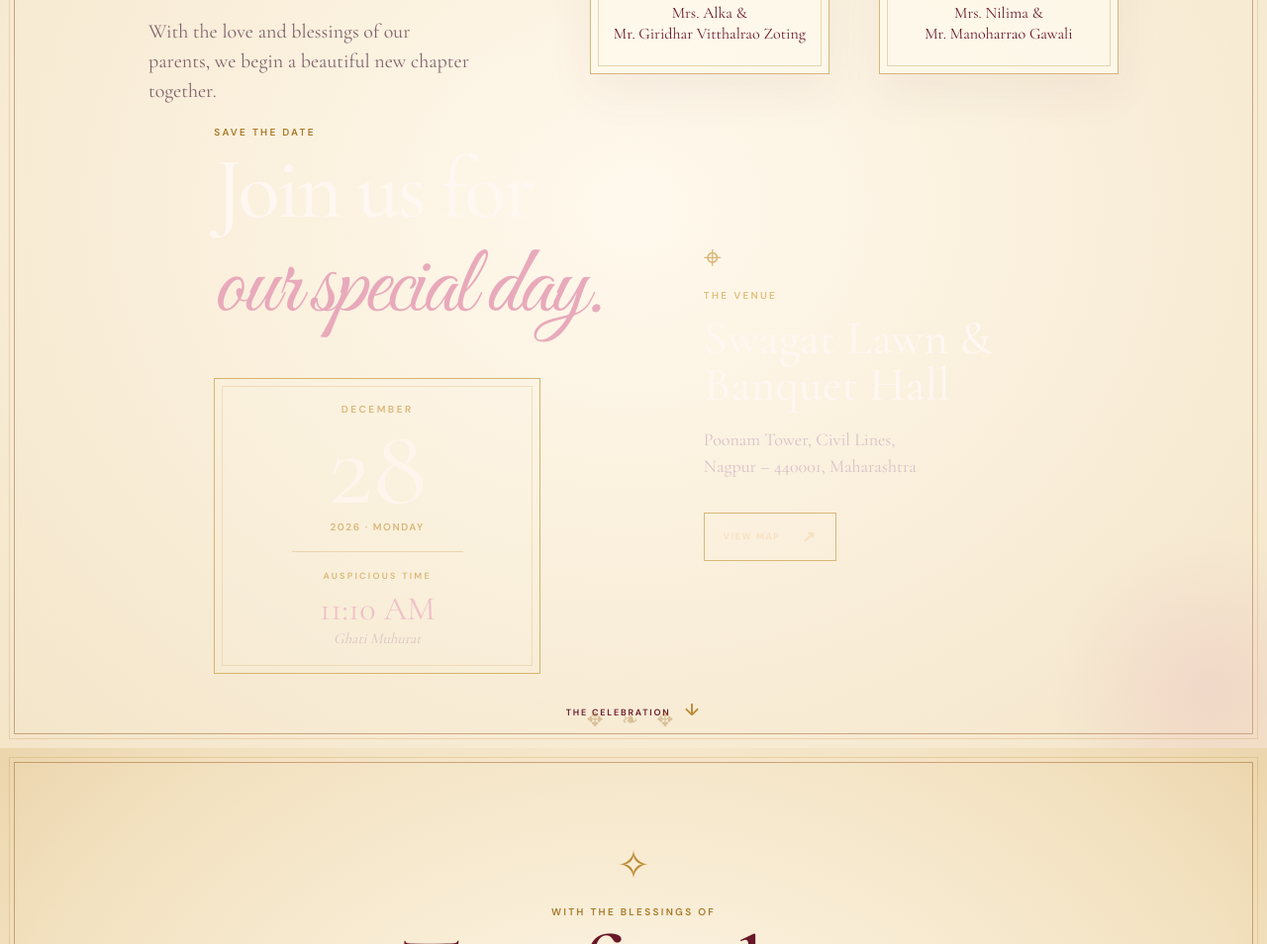
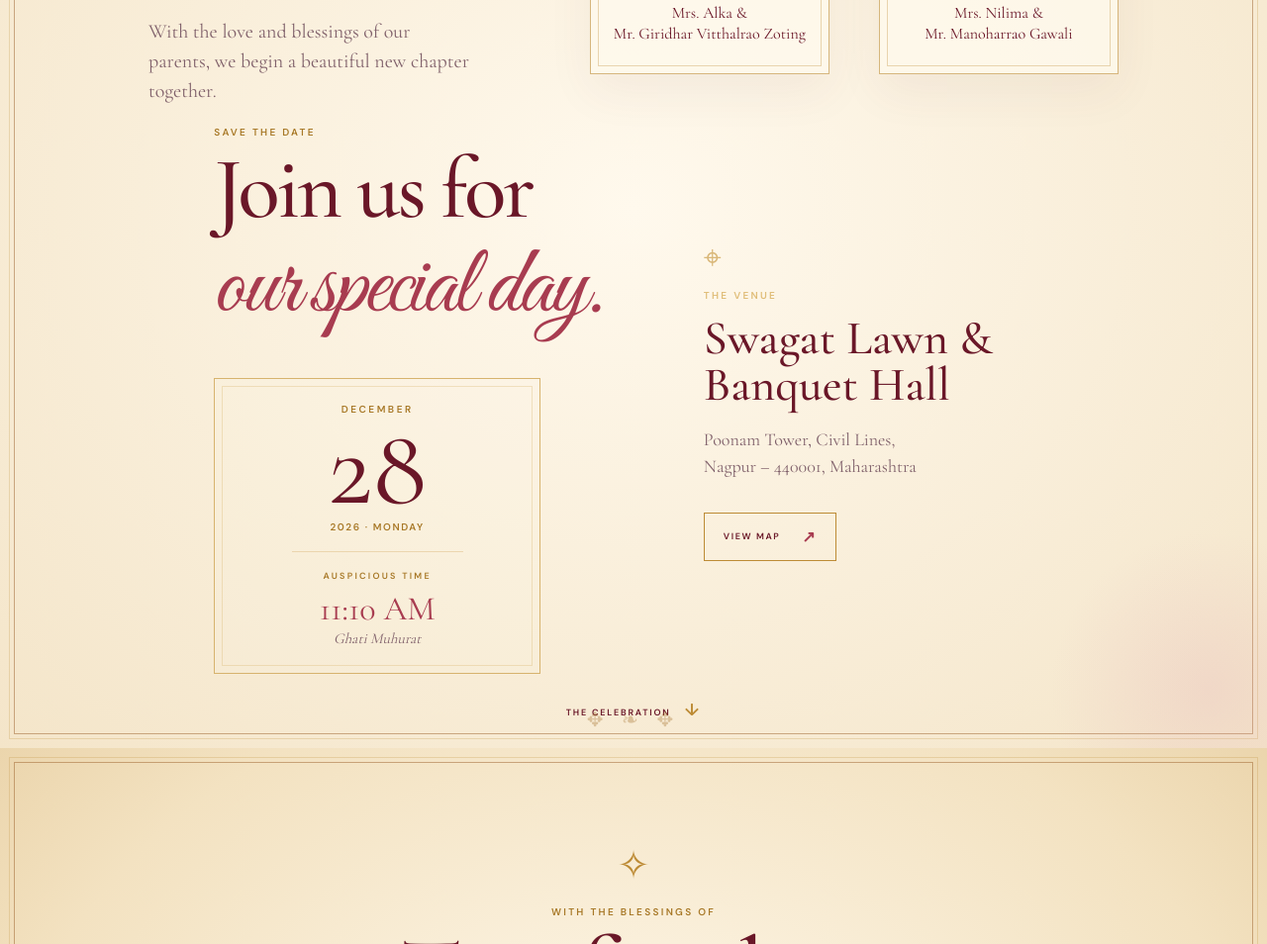
Before and after one commit to Prajwal-Zoting/Wedding-invite, a plain HTML site: page index.html in a window 1280 px wide. Shown: the part 1355-2309 px from the top of the page at 99% size. Drawn offline with nearby package versions, Linux system fonts and the light colour scheme.

Commit message:
Update style.css

```diff
--- a/style.css
+++ b/style.css
@@ -77,3 +77,50 @@ body{background:#f8efdd}
 .scene-couple > .section-kicker {
   display: none;
 }
+
+/* FIX: Celebration text colors on the light cream background */
+
+/* Join us for / Venue heading */
+.merged-celebration h2,
+.merged-celebration .venue-block h3 {
+  color: #6a1728 !important;
+}
+
+/* Script text: our special day */
+.merged-celebration h2 em {
+  color: #a83c50 !important;
+}
+
+/* Date card */
+.merged-celebration .date-number {
+  color: #6a1728 !important;
+}
+
+.merged-celebration .date-month,
+.merged-celebration .date-year,
+.merged-celebration .time-label {
+  color: #a87928 !important;
+}
+
+.merged-celebration .time-value {
+  color: #a83c50 !important;
+}
+
+.merged-celebration .time-note {
+  color: #80616b !important;
+}
+
+/* Venue address */
+.merged-celebration .venue-block > p:not(.eyebrow) {
+  color: #80616b !important;
+}
+
+/* View map button */
+.merged-celebration .outline-button {
+  color: #6a1728 !important;
+  border-color: #bd8b35 !important;
+}
+
+.merged-celebration .outline-button span {
+  color: #a83c50 !important;
+}
```
